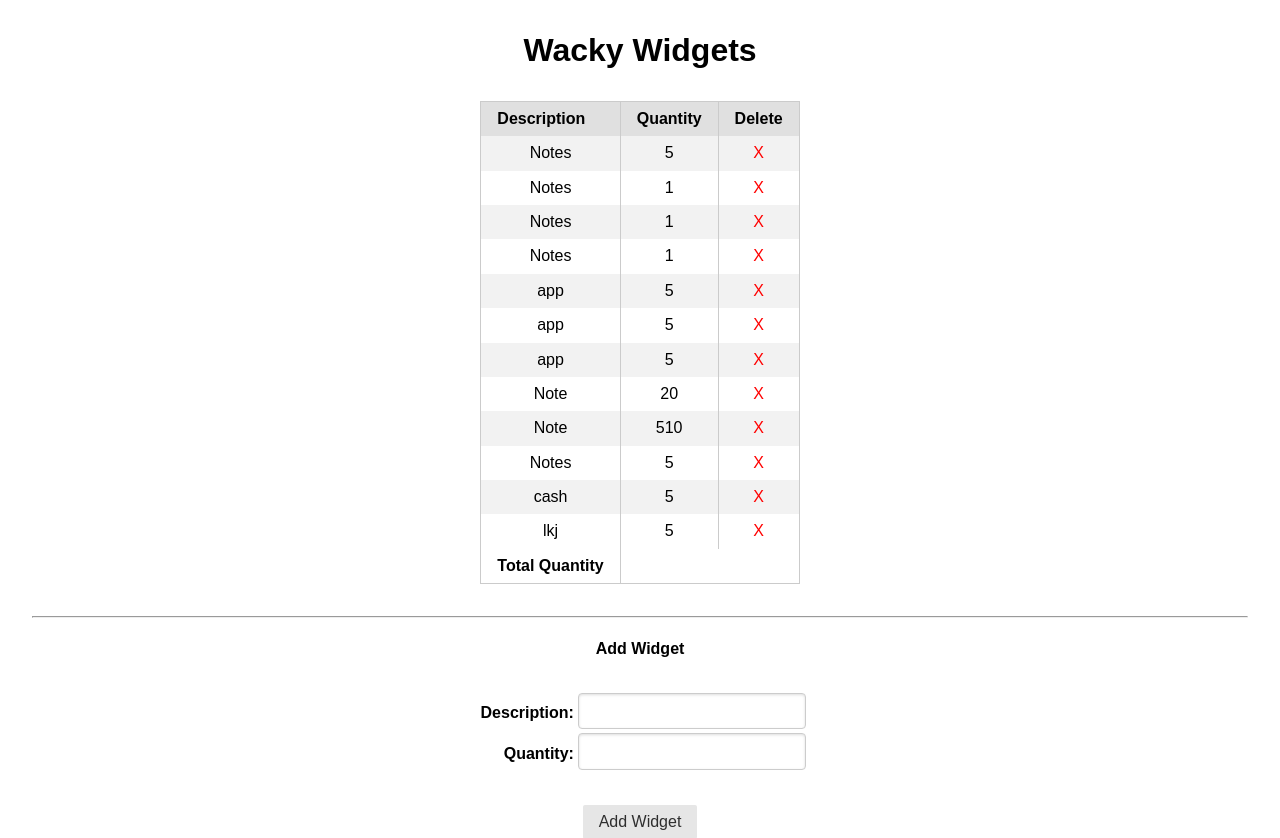
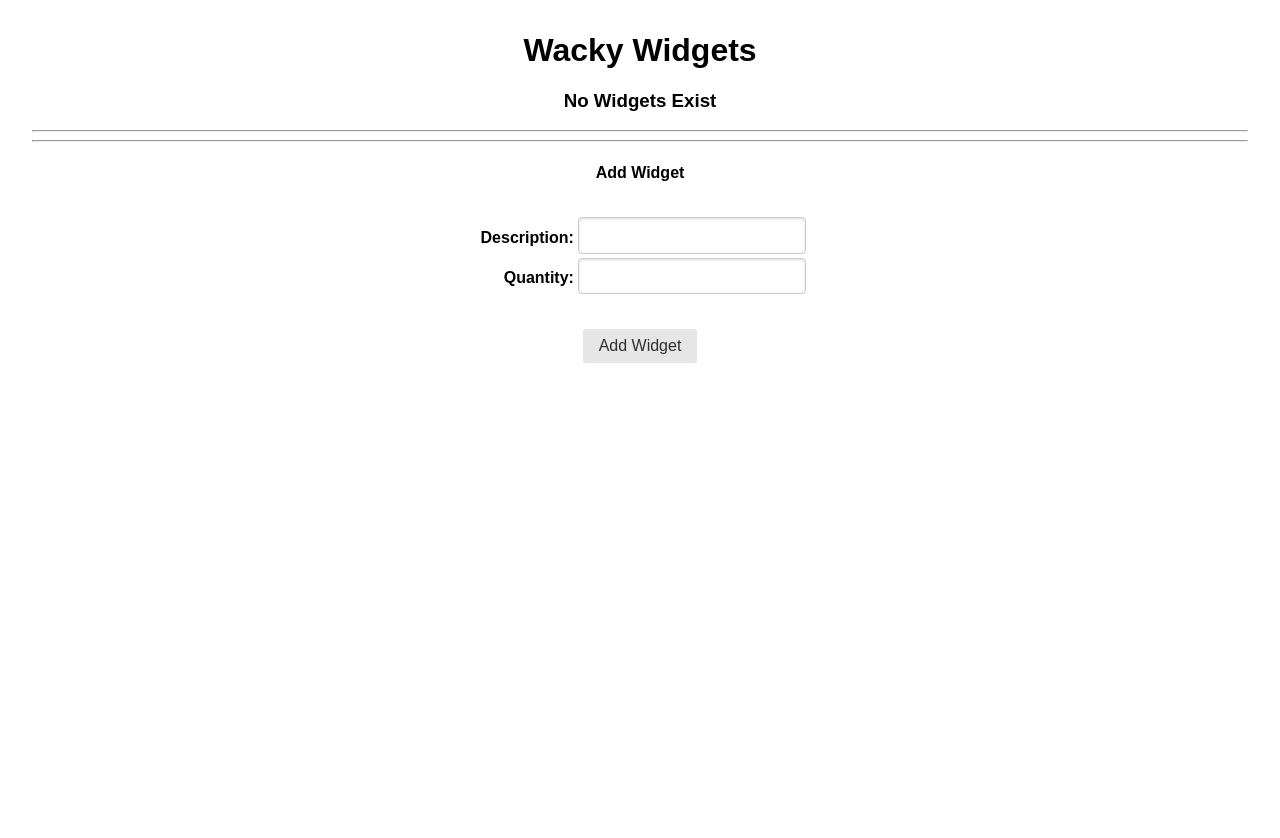
Before and after one commit to Tavy87/Project_3.5, a Django app: template main_app/templates/index.html in a window 1280 px wide. Shown: the top 838 px of the page. Run offline with Django 3.2, Linux system fonts and the light colour scheme; the template is opened without the code that fills it: values that come from a table or form of the project are taken from there, others are empty; data comes from the database, SQL or seed files in the repository; both versions use the stored data as it was after the commit; some libraries are stand-ins or nearby versions.

Commit message:
forth commit

```diff
--- a/main_app/models.py
+++ b/main_app/models.py
@@ -1,12 +1,9 @@
 from django.db import models
-from django.urls import reverse
+
 
 class Widget(models.Model):
     description = models.CharField(max_length=250)
     quantity = models.IntegerField()
 
     def __str__(self):
-        return f'{self.description} {self.quantity}'
-
-    def get_absolute_url(self):
-        return reverse('index', kwargs={'widget_id': self.id})
+        return (f'{self.description} {self.quantity}')
--- a/main_app/templates/index.html
+++ b/main_app/templates/index.html
@@ -14,7 +14,7 @@
 <body>
   <div class="table-container">
     <h1>Wacky Widgets</h1>
-    {% if widgets %}
+    {% if widgets|length == 0 %}
         <table class="pure-table pure-table-striped">
             <thead>
                 <th>Description</th>
@@ -25,7 +25,7 @@
                 <tr>
                     <td>{{ widget.description }}</td>
                     <td>{{ widget.quantity }}</td>
-                    <td><a href="{% url 'widget_delete' widget.id %}">X</a></td>
+                    <td><a href="{% url 'delete_widget' widget.id %}">X</a></td>
                 </tr>
             {% endfor %}
             <tfoot>
@@ -41,10 +41,10 @@
     {% endif %}
     <hr>
     <h4>Add Widget</h4>
-      <form action="" method="post" class="pure-form">
+      <form action="{% url 'add_widget' %}" method="post" class="pure-form">
         {% csrf_token %}
         <table>
-          {{ widget_form.as_table }}
+          {{ add_form.as_table }}
         </table>
         <input type="submit" value="Add Widget" class="pure-button">
       </form>
--- a/main_app/urls.py
+++ b/main_app/urls.py
@@ -3,5 +3,6 @@
 
 urlpatterns = [
     path('', views.index, name='index'),
-    path('widget/delete/', views.WidgetDelete.as_view(), name='widget_delete'),
+    path('widget/add/', views.add_widget, name='add_widget'),
+    path('widget/<int:pk>/delete/', views.WidgetDelete.as_view(), name='delete_widget'),
 ]
```
Also changed, not shown: main_app/views.py (+10 -6 lines), db.sqlite3, main_app/migrations/0001_initial.py (added).
